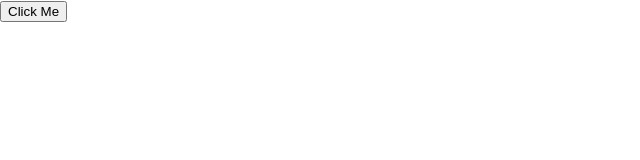
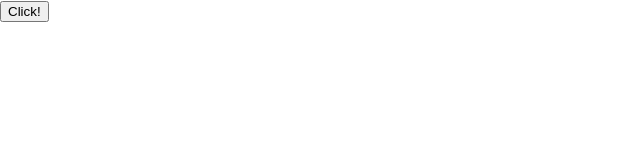
Before and after one commit to bradwindy/ci-test, a React (Create React App) app: page / in a window 1280 px wide. Shown: the top 160 px of the page, without its empty margins (0-640 px from the left). Built offline with nearby package versions, Linux system fonts and the light colour scheme.

Commit message:
Eslint modifications.

```diff
--- a/src/App.js
+++ b/src/App.js
@@ -1,11 +1,11 @@
 // eslint-disable-next-line no-unused-vars
-import React, {Component} from 'react'
+import React, { Component } from 'react'
 
 class App extends Component {
-  render() {
+  render () {
     return (
       <div className="App">
-        <button>Click Me</button>
+        <button>Click!</button>
       </div>
     )
   }
```
